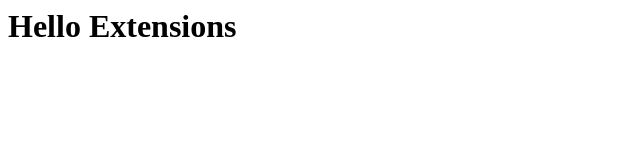
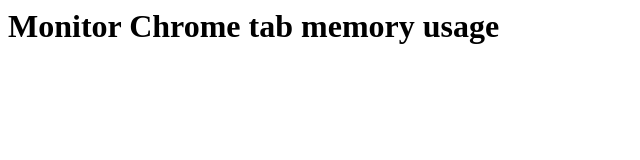
Before and after one commit to mateo-villa/chrome-extension-template, a website built with webpack: page public/index.html in a window 1280 px wide. Shown: the whole page, without its empty margins (0-640 px from the left). Built offline with nearby package versions, Linux system fonts and the light colour scheme.

Commit message:
Add permissions for memory API

```diff
--- a/public/index.html
+++ b/public/index.html
@@ -1,6 +1,6 @@
 <html></html>
   <body>
-    <h1>Hello Extensions</h1>
+    <h1>Monitor Chrome tab memory usage</h1>
     <script src="index.js"></script>
   </body>
 </html>
--- a/scripts/index.ts
+++ b/scripts/index.ts
@@ -1 +1,3 @@
-console.log("Hello world!");
+chrome.system.memory.getInfo((info) => {
+  console.log(info);
+});
```
Also changed, not shown: public/manifest.json.
